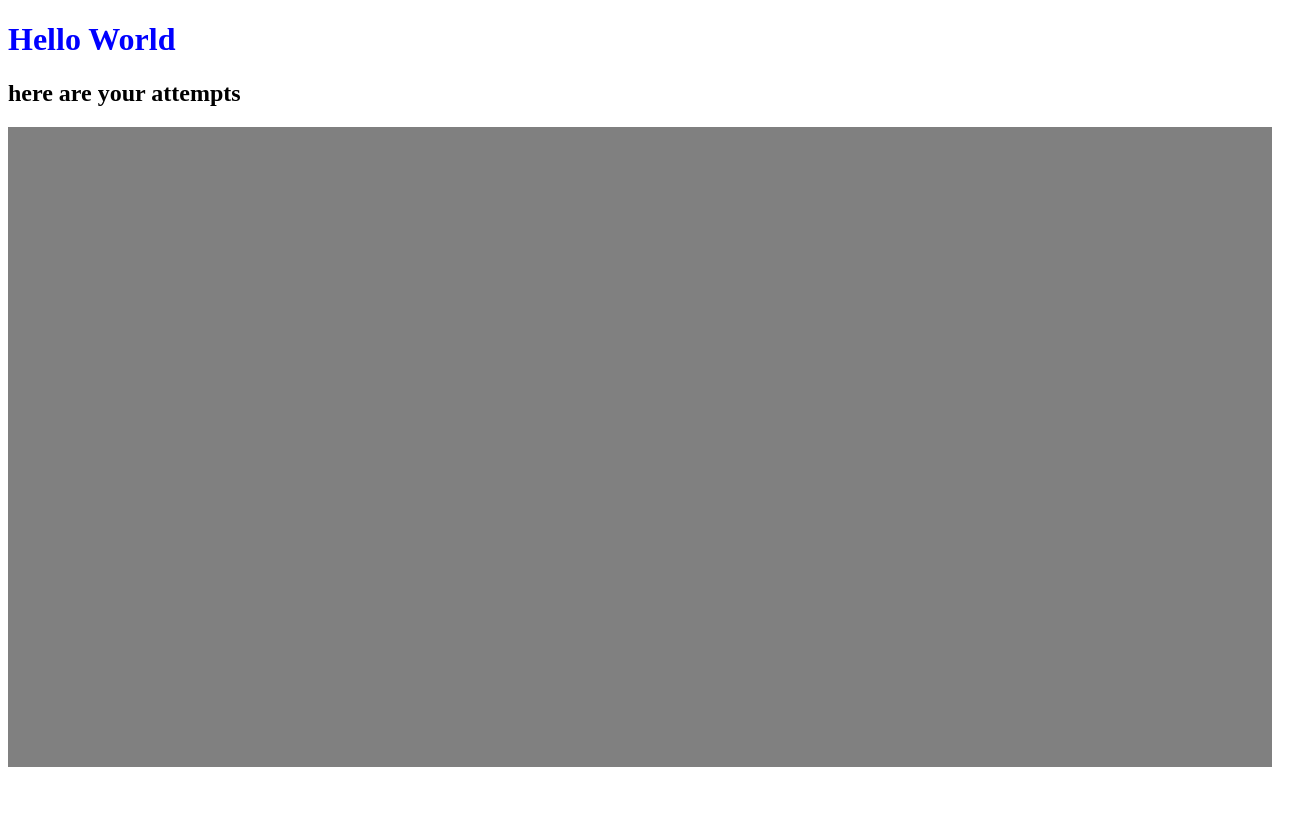
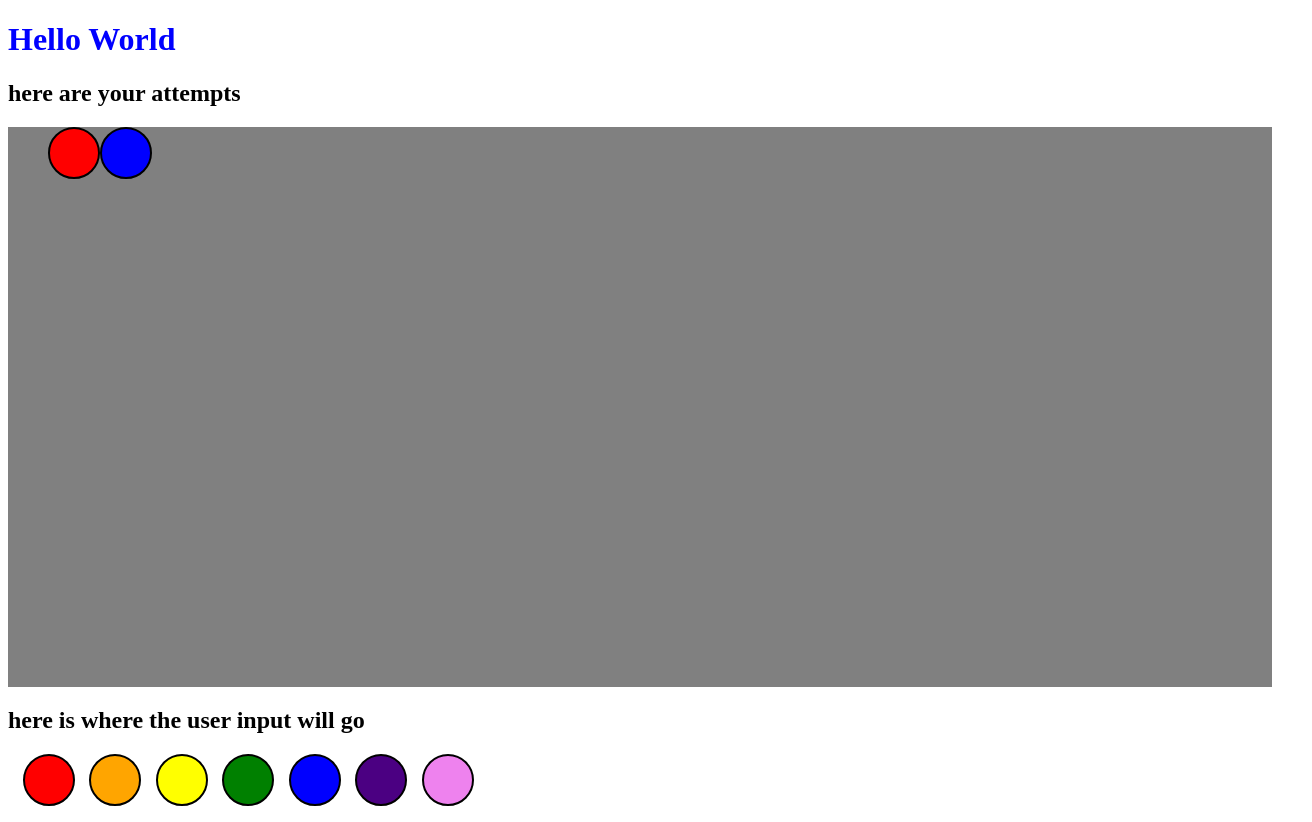
Before and after one commit to sbyardnss/vue-codeBreaker, a Vue app: page / in a window 1280 px wide. Shown: the whole page, 1312 px wide, since content can reach past the window. Before the commit the page ends 800 px from the top, so only its background shows below. Built offline with nearby package versions, Linux system fonts and the light colour scheme.

Commit message:
color selection working and emitting selections

```diff
--- a/src/App.vue
+++ b/src/App.vue
@@ -1,12 +1,16 @@
 <script setup lang="ts">
 import Attempts from './components/Attempts.vue'
+import CodeInput from './components/CodeInput.vue';
 
-
-const attemptsForListComponent: string[][]= []
+const attemptsForListComponent: string[][] = [['red', 'blue']]
+function getClass(color: string): string {
+  return `${color}Circle`
+}
 </script>
 <template>
   <h1 :class="[$style.header]">Hello World</h1>
-  <Attempts :attemptedCodes="attemptsForListComponent"/>
+  <Attempts :attemptedCodes="attemptsForListComponent" :getClass="getClass"/>
+  <CodeInput :getClass="getClass"/>
 </template>
 <style module>
 .header {
--- a/src/components/Attempts.vue
+++ b/src/components/Attempts.vue
@@ -7,13 +7,18 @@ export default {
         attemptedCodes: {
             type: Array as PropType<string[][]>,
             required: true
+        },
+        getClass: {
+            type: Function,
+            required: true
         }
-    },
-    methods: {
-        getClass(color: string): string {
-            return `${color}Circle`
-        }
+
     }
+    // methods: {
+    //     getClass(color: string): string {
+    //         return `${color}Circle`
+    //     }
+    // }
 
 }
 interface AttemptedCodes {
@@ -31,7 +36,7 @@ interface AttemptedCodes {
 <style module>
 #attemptListContainer {
     background-color: gray;
-    height: 80vh;
+    height: 70vh;
 }
 
 #attemptList {
@@ -41,44 +46,56 @@ interface AttemptedCodes {
 }
 
 .redCircle {
-    height: 2em;
-    width: 2em;
+    height: 3em;
+    width: 3em;
+    border: 2px solid black;
     border-radius: 50%;
     background-color: red;
 }
 
-.blackCircle {
-    height: 2em;
-    width: 2em;
-    border-radius: 50%;
-    background-color: black;
-}
-
-.blueCircle {
-    height: 2em;
-    width: 2em;
-    border-radius: 50%;
-    background-color: blue;
-}
-
-.purpleCircle {
-    height: 2em;
-    width: 2em;
-    border-radius: 50%;
-    background-color: purple;
-}
-
 .orangeCircle {
-    height: 2em;
-    width: 2em;
+    height: 3em;
+    width: 3em;
+    border: 2px solid black;
     border-radius: 50%;
     background-color: orange;
 }
 
+.yellowCircle {
+    height: 3em;
+    width: 3em;
+    border: 2px solid black;
+    border-radius: 50%;
+    background-color: yellow;
+}
+
 .greenCircle {
-    height: 2em;
-    width: 2em;
+    height: 3em;
+    width: 3em;
+    border: 2px solid black;
     border-radius: 50%;
     background-color: green;
 }
+
+.blueCircle {
+    height: 3em;
+    width: 3em;
+    border: 2px solid black;
+    border-radius: 50%;
+    background-color: blue;
+}
+.indigoCircle {
+    height: 3em;
+    width: 3em;
+    border: 2px solid black;
+    border-radius: 50%;
+    background-color: indigo;
+}
+.violetCircle {
+    height: 3em;
+    width: 3em;
+    border: 2px solid black;
+    border-radius: 50%;
+    background-color: violet;
+}
 </style>
--- a/src/components/CodeInput.vue
+++ b/src/components/CodeInput.vue
@@ -0,0 +1,93 @@
+<script lang="ts">
+import type { PropType } from 'vue';
+export default {
+    name: "CodeInput",
+    emits: ["colorAdded"],
+    props: {
+        getClass: {
+            type: Function,
+            required: true
+        }
+    },
+    data() {
+        return {
+            colorChoices: ['red', 'orange', 'yellow', 'green', 'blue', 'indigo', 'violet']
+        }
+    },
+    methods: {
+        handleColorClicked(color: string) {
+            console.log(color)
+            this.$emit("colorAdded", color)
+        }
+    }
+}
+</script>
+<template>
+    <h2>here is where the user input will go</h2>
+    <ul :id="$style.choicesContainer">
+        <li v-for="color of colorChoices" :class="$style[getClass(color)]" @click="handleColorClicked(color)"></li>
+    </ul>
+</template>
+<style module>
+#choicesContainer {
+    display: flex;
+    justify-content: space-evenly;
+    width: 100%;
+    max-width: 30em;
+    list-style: none;
+    padding: 0;
+}
+.redCircle {
+    height: 3em;
+    width: 3em;
+    border: 2px solid black;
+    border-radius: 50%;
+    background-color: red;
+}
+
+.orangeCircle {
+    height: 3em;
+    width: 3em;
+    border: 2px solid black;
+    border-radius: 50%;
+    background-color: orange;
+}
+
+.yellowCircle {
+    height: 3em;
+    width: 3em;
+    border: 2px solid black;
+    border-radius: 50%;
+    background-color: yellow;
+}
+
+.greenCircle {
+    height: 3em;
+    width: 3em;
+    border: 2px solid black;
+    border-radius: 50%;
+    background-color: green;
+}
+
+.blueCircle {
+    height: 3em;
+    width: 3em;
+    border: 2px solid black;
+    border-radius: 50%;
+    background-color: blue;
+}
+.indigoCircle {
+    height: 3em;
+    width: 3em;
+    border: 2px solid black;
+    border-radius: 50%;
+    background-color: indigo;
+}
+.violetCircle {
+    height: 3em;
+    width: 3em;
+    border: 2px solid black;
+    border-radius: 50%;
+    background-color: violet;
+}
+</style>
```
